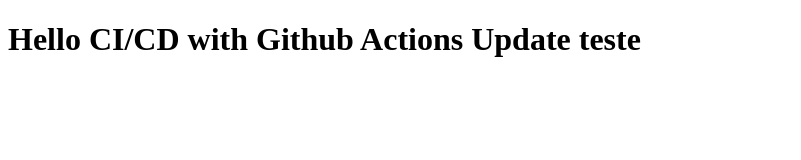
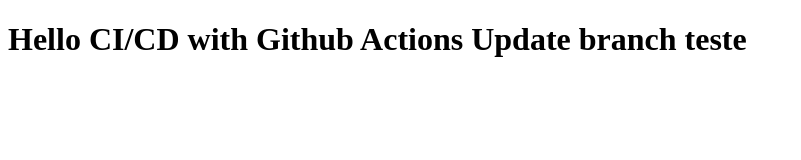
Before and after one commit to Czpla/cicd-nginx, a plain HTML site: page index.html in a window 1280 px wide. Shown: the whole page, without its empty margins (0-801 px from the left). Drawn offline with Linux system fonts and the light colour scheme.

Commit message:
fix: branch teste

```diff
--- a/index.html
+++ b/index.html
@@ -7,6 +7,6 @@
     <title>CI/CD</title>
 </head>
 <body>
-    <h1>Hello CI/CD with Github Actions Update teste</h1>
+    <h1>Hello CI/CD with Github Actions Update branch teste</h1>
 </body>
 </html>
```
